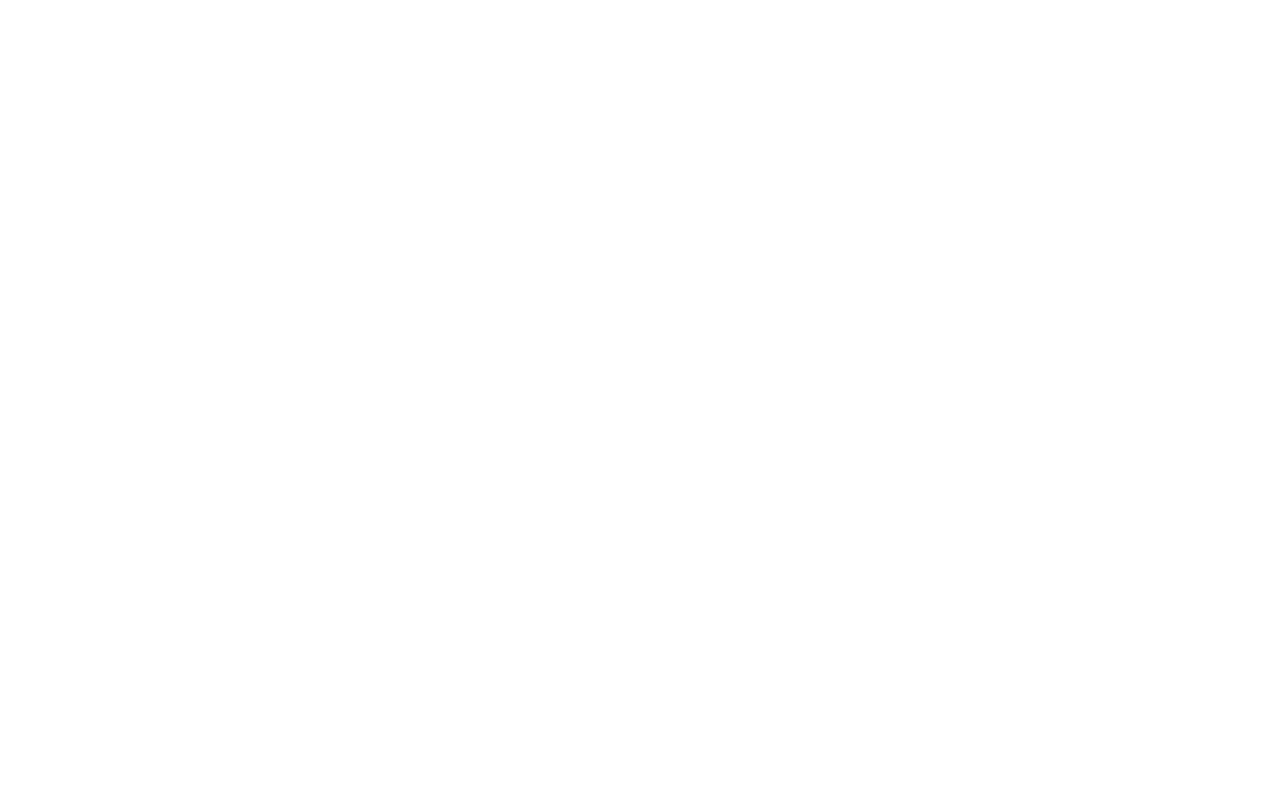
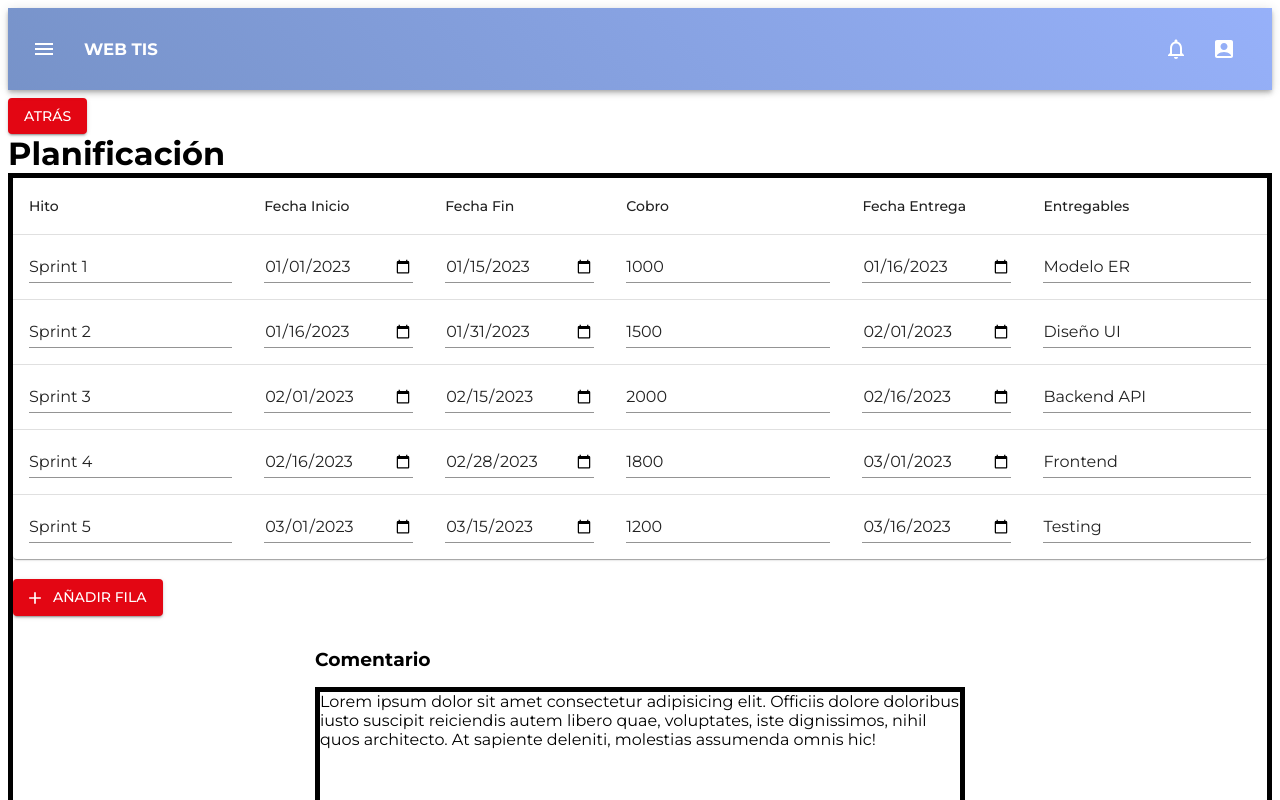
Before and after one commit to RichardAgr/Evaluacion-de-Proyectos, a React (Vite) app in the folder Frontend/: page /homeEstudiante/homeGrupoEstudiante/editarPlanificacion in a window 1280 px wide. Before the commit this address had no page. Shown: the top 800 px of the page. Built offline with nearby package versions, Linux system fonts and the light colour scheme.

Commit message:
editar planificacion añadido y boton de atras y titulo fueron integrados en un solo componente

```diff
--- /dev/null
+++ b/Frontend/src/components/Buttons/BackButtonAndTitle.jsx
@@ -0,0 +1,22 @@
+import React from 'react';
+import { useNavigate } from 'react-router-dom';
+import Button from '@mui/material/Button';
+
+function BackButtonAndTitle({ title }) {
+    const navigate = useNavigate();
+
+  const handleBack = () => {
+    navigate(-1);  // funcion para llevar a atras
+  };
+
+  return (
+    <div className="mb-4">
+      <Button variant="contained" onClick={handleBack} className="mb-2">
+        Atrás
+      </Button>
+      <h1 className="text-2xl font-bold">{title}</h1>
+    </div>
+  );
+}
+
+export default BackButtonAndTitle;
--- a/Frontend/src/components/comentarioNota/comentarioNota.jsx
+++ b/Frontend/src/components/comentarioNota/comentarioNota.jsx
@@ -1,8 +1,13 @@
 import { Fragment } from 'react';
 import PropTypes from 'prop-types';
 import Button from '@mui/material/Button';
+import { useNavigate } from 'react-router-dom';
+function ComentarioNota({ comentario, nota}) {
+  const navigate = useNavigate();
+  const handleEdit = () => {
+    navigate('/homeEstudiante/homeGrupoEstudiante/editarPlanificacion');  // funcion para llevar a Editar
+  };
 
-function ComentarioNota({ comentario, nota }) {
   return (
     <Fragment>
       <div className='calificar'>
@@ -24,7 +29,9 @@
                 {nota}
               </p>
             </div>
-            <Button variant='contained'>Editar</Button>
+            <Button variant="contained" onClick={handleEdit} className="mb-2">
+              Editar
+            </Button>
           </div>
         </div>
       </div>
--- a/Frontend/src/components/nav/nav.jsx
+++ b/Frontend/src/components/nav/nav.jsx
@@ -7,6 +7,7 @@
 import HomeEstudiante from '../../pages/Estudiante/homeEstudiante/homeEstudiante.jsx'
 import HomeGrupoEstudiante from '../../pages/Estudiante/homeGrupoEstudiante/homeGrupoEstudiante.jsx'
 import EstudiantePlanificacion from '../../pages/Estudiante/planificacion/planificacion.jsx'
+import EditarPlanificacion from '../../pages/Estudiante/editarPlanificacion/editarPlanificacion.jsx'
 function nav() {
   return (
     <Routes>
@@ -17,7 +18,8 @@
 
         <Route path='/homeDocente' element={<HomeEstudiante/>}/>
         <Route path='/homeDocente/homeGrupoEstudiante' element={<HomeGrupoEstudiante/>}/>
-        <Route path='/homeDocente/homeGrupoEstudiante/planificacion' element={<EstudiantePlanificacion/>}/>
+        <Route path='/homeEstudiante/homeGrupoEstudiante/verPlanificacion' element={<EstudiantePlanificacion/>}/>
+        <Route path='/homeEstudiante/homeGrupoEstudiante/editarPlanificacion' element={<EditarPlanificacion/>}/>
     </Routes>
   )
 }
--- a/Frontend/src/pages/Estudiante/editarPlanificacion/editarPlanificacion.jsx
+++ b/Frontend/src/pages/Estudiante/editarPlanificacion/editarPlanificacion.jsx
@@ -1,11 +1,98 @@
-import { Fragment } from 'react';
+import React, { Fragment, useState } from 'react';
+import Footer from '../../../components/Footer/footer.jsx';
+import Header from '../../../components/Header/header.jsx';
+import Table from '@mui/material/Table';
+import TableBody from '@mui/material/TableBody';
+import TableCell from '@mui/material/TableCell';
+import TableContainer from '@mui/material/TableContainer';
+import TableHead from '@mui/material/TableHead';
+import TableRow from '@mui/material/TableRow';
+import Paper from '@mui/material/Paper';
+import Button from '@mui/material/Button';
+import TextField from '@mui/material/TextField';
+import AddIcon from '@mui/icons-material/Add';
+import ComentarioNota from '../../../components/comentarioNota/comentarioNota.jsx';
+import BackButtonAndTitle from '../../../components/Buttons/BackButtonAndTitle.jsx';
 
-function editarPlanificacion() {
+function EditarPlanificacion() {
+  const [rows, setRows] = useState([
+    { hito: 'Sprint 1', fechaIni: '2023-01-01', fechaFin: '2023-01-15', cobro: '1000', fechaEntrega: '2023-01-16', entregables: 'Modelo ER' },
+    { hito: 'Sprint 2', fechaIni: '2023-01-16', fechaFin: '2023-01-31', cobro: '1500', fechaEntrega: '2023-02-01', entregables: 'Diseño UI' },
+    { hito: 'Sprint 3', fechaIni: '2023-02-01', fechaFin: '2023-02-15', cobro: '2000', fechaEntrega: '2023-02-16', entregables: 'Backend API' },
+    { hito: 'Sprint 4', fechaIni: '2023-02-16', fechaFin: '2023-02-28', cobro: '1800', fechaEntrega: '2023-03-01', entregables: 'Frontend' },
+    { hito: 'Sprint 5', fechaIni: '2023-03-01', fechaFin: '2023-03-15', cobro: '1200', fechaEntrega: '2023-03-16', entregables: 'Testing' },
+  ]);
+
+  const addRow = () => {
+    const newSprint = rows.length + 1;
+    const newRow = { hito: `Sprint ${newSprint}`, fechaIni: '', fechaFin: '', cobro: '', fechaEntrega: '', entregables: '' };
+    setRows([...rows, newRow]);
+  };
+
+  const handleCellChange = (index, field, value) => {
+    const newRows = [...rows];
+    newRows[index][field] = value;
+    setRows(newRows);
+  };
+
+  const comentario = 'Lorem ipsum dolor sit amet consectetur adipisicing elit. Officiis dolore doloribus iusto suscipit reiciendis autem libero quae, voluptates, iste dignissimos, nihil quos architecto. At sapiente deleniti, molestias assumenda omnis hic!';
+  const nota = 50;
+
   return (
     <Fragment>
-
+      <Header />
+      <div className='container'>
+        <BackButtonAndTitle title="Planificación" />
+        <div className='pageBorder'>
+          <TableContainer component={Paper}>
+            <Table sx={{ minWidth: 650 }} aria-label="tabla de planificación">
+              <TableHead>
+                <TableRow>
+                  <TableCell>Hito</TableCell>
+                  <TableCell align="left">Fecha Inicio</TableCell>
+                  <TableCell align="left">Fecha Fin</TableCell>
+                  <TableCell align="left">Cobro</TableCell>
+                  <TableCell align="left">Fecha Entrega</TableCell>
+                  <TableCell align="left">Entregables</TableCell>
+                </TableRow>
+              </TableHead>
+              <TableBody>
+                {rows.map((row, index) => (
+                  <TableRow
+                    key={index}
+                    sx={{ '&:last-child td, &:last-child th': { border: 0 } }}
+                  >
+                    {Object.keys(row).map((field) => (
+                      <TableCell key={field} align="left">
+                        <TextField
+                          value={row[field]}
+                          onChange={(e) => handleCellChange(index, field, e.target.value)}
+                          type={field.includes('fecha') ? 'date' : 'text'}
+                          fullWidth
+                          variant="standard"
+                        />
+                      </TableCell>
+                    ))}
+                  </TableRow>
+                ))}
+              </TableBody>
+            </Table>
+          </TableContainer>
+          <Button
+            variant="contained"
+            color="primary"
+            startIcon={<AddIcon />}
+            onClick={addRow}
+            style={{ marginTop: '20px' }}
+          >
+            Añadir Fila
+          </Button>
+          <ComentarioNota comentario={comentario} nota={nota} />
+        </div>
+      </div>
+      <Footer />
     </Fragment>
   );
 }
 
-export default editarPlanificacion;
+export default EditarPlanificacion;
--- a/Frontend/src/pages/Estudiante/planificacion/planificacion.jsx
+++ b/Frontend/src/pages/Estudiante/planificacion/planificacion.jsx
@@ -10,6 +10,8 @@
 import Paper from '@mui/material/Paper';
 import Button from '@mui/material/Button';
 import ComentarioNota from '../../../components/comentarioNota/comentarioNota.jsx';
+import BackButtonAndTitle from '../../../components/Buttons/BackButtonAndTitle.jsx';
+
 function planificacion() {
   function createData(hito, fechaIni, fechaFin, cobro, fechaEntrega, entregables) {
     return { hito, fechaIni, fechaFin, cobro, fechaEntrega, entregables };
@@ -27,8 +29,7 @@
     <Fragment>
       <Header></Header>
         <div className='container'>
-          <Button variant='contained'>Atras</Button>
-          <h1>Planificacion</h1>
+          <BackButtonAndTitle title="Visualizar Planificación" />
           <div className='pageBorder'>
             <TableContainer component={Paper}>
               <Table sx={{ minWidth: 650 }} aria-label="simple table">
--- a/Frontend/src/pages/Home/home.jsx
+++ b/Frontend/src/pages/Home/home.jsx
@@ -9,9 +9,11 @@
     <Fragment>
       <Header></Header>
         <div className='container'>
-          <Link to={'/homeDocente/homeGrupoEstudiante/planificacion'}>
+          <Link to={'/homeEstudiante/homeGrupoEstudiante/verPlanificacion'}>
             <Button variant="contained">Ver Planificacion</Button>
-            <Button variant="contained" color='secondary'>Ver Planificacion</Button>
+          </Link>
+          <Link to={'/homeEstudiante/homeGrupoEstudiante/editarPlanificacion'}>
+            <Button variant="contained" color='secondary'>Editar Planificacion</Button>
           </Link>
         </div>
       <Footer></Footer>
```
